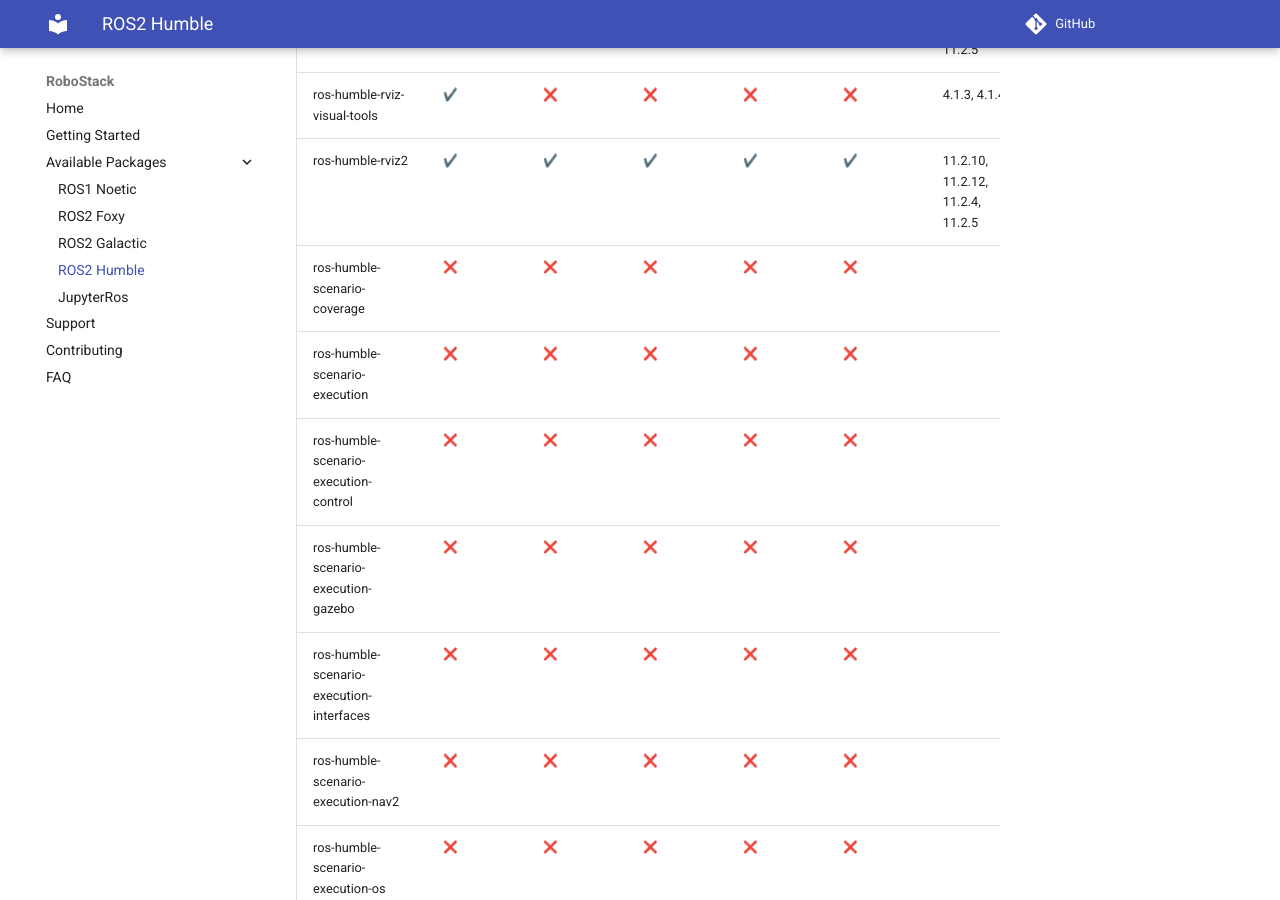
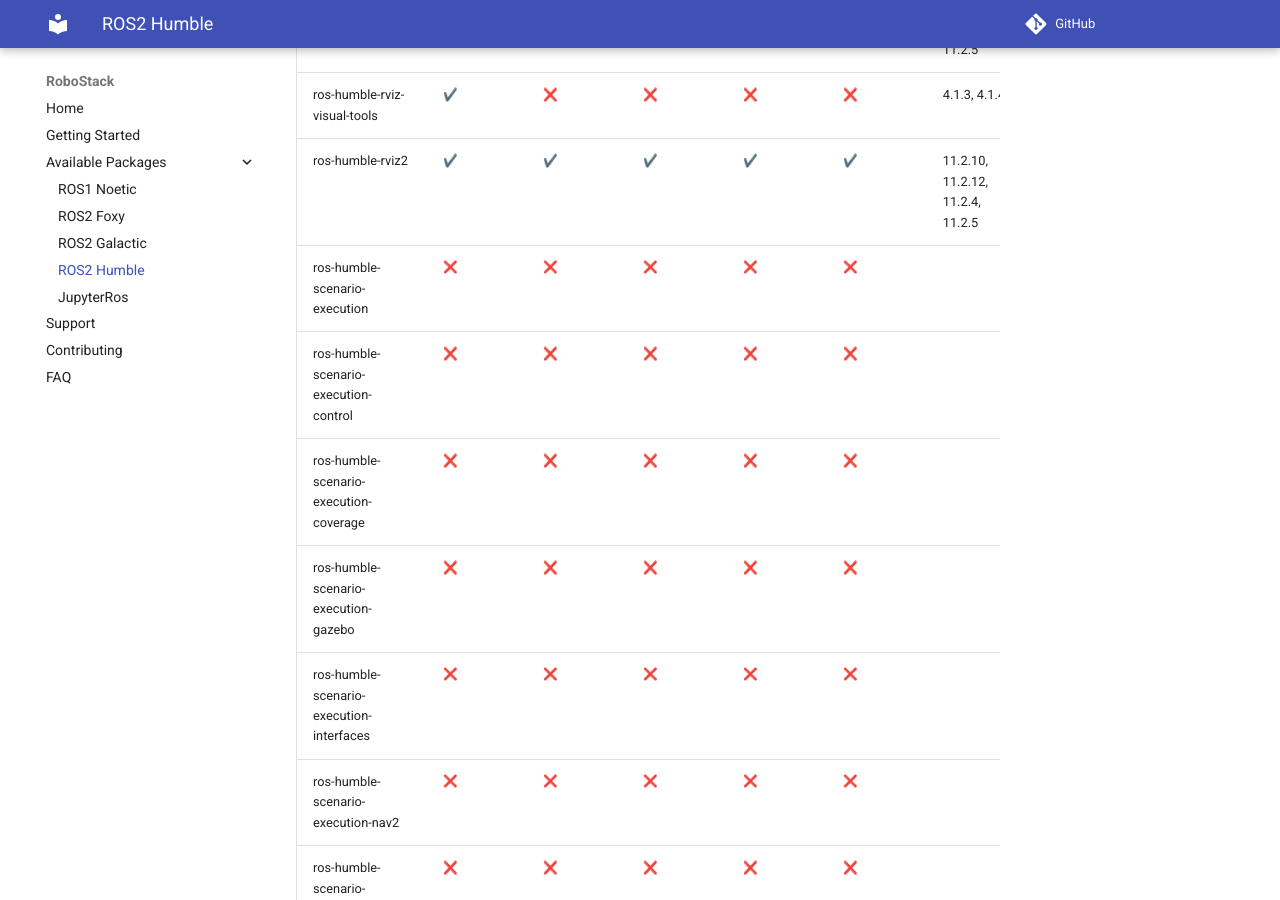
Before and after one commit to RoboStack/robostack.github.io, an MkDocs documentation site: the page built from docs/humble.md, in a window 1280 px wide and 900 px high, scrolled down 112223 px. Built offline with MkDocs 1.6.1 and Material for MkDocs 9.7.7, drawn with Linux system fonts in a browser that asks for light colours; emoji names are drawn with the system emoji font; comment, search, counter and statistics services are not loaded.

Commit message:
Update tables

```diff
--- a/docs/humble.md
+++ b/docs/humble.md
@@ -1435,9 +1435,9 @@
 | ros-humble-rviz-visual-testing-framework | :heavy_check_mark: { data-sort='1' } | :heavy_check_mark: { data-sort='1' } | :heavy_check_mark: { data-sort='1' } | :heavy_check_mark: { data-sort='1' } | :heavy_check_mark: { data-sort='1' } | 11.2.10, 11.2.12, 11.2.4, 11.2.5  |
 | ros-humble-rviz-visual-tools | :heavy_check_mark: { data-sort='1' } | :x: { data-sort='0' } | :x: { data-sort='0' } | :x: { data-sort='0' } | :x: { data-sort='0' } | 4.1.3, 4.1.4  |
 | ros-humble-rviz2 | :heavy_check_mark: { data-sort='1' } | :heavy_check_mark: { data-sort='1' } | :heavy_check_mark: { data-sort='1' } | :heavy_check_mark: { data-sort='1' } | :heavy_check_mark: { data-sort='1' } | 11.2.10, 11.2.12, 11.2.4, 11.2.5  |
-| ros-humble-scenario-coverage | :x: { data-sort='0' } | :x: { data-sort='0' } | :x: { data-sort='0' } | :x: { data-sort='0' } | :x: { data-sort='0' } |   |
 | ros-humble-scenario-execution | :x: { data-sort='0' } | :x: { data-sort='0' } | :x: { data-sort='0' } | :x: { data-sort='0' } | :x: { data-sort='0' } |   |
 | ros-humble-scenario-execution-control | :x: { data-sort='0' } | :x: { data-sort='0' } | :x: { data-sort='0' } | :x: { data-sort='0' } | :x: { data-sort='0' } |   |
+| ros-humble-scenario-execution-coverage | :x: { data-sort='0' } | :x: { data-sort='0' } | :x: { data-sort='0' } | :x: { data-sort='0' } | :x: { data-sort='0' } |   |
 | ros-humble-scenario-execution-gazebo | :x: { data-sort='0' } | :x: { data-sort='0' } | :x: { data-sort='0' } | :x: { data-sort='0' } | :x: { data-sort='0' } |   |
 | ros-humble-scenario-execution-interfaces | :x: { data-sort='0' } | :x: { data-sort='0' } | :x: { data-sort='0' } | :x: { data-sort='0' } | :x: { data-sort='0' } |   |
 | ros-humble-scenario-execution-nav2 | :x: { data-sort='0' } | :x: { data-sort='0' } | :x: { data-sort='0' } | :x: { data-sort='0' } | :x: { data-sort='0' } |   |
```
